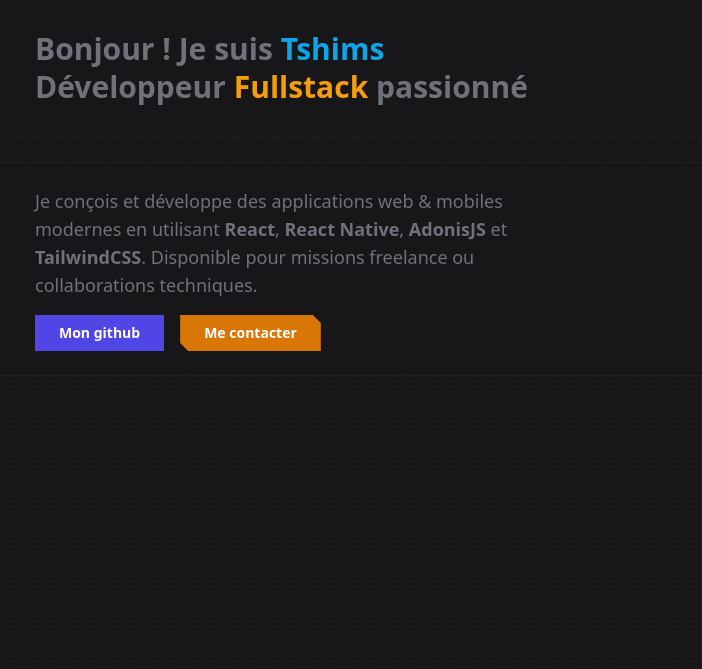
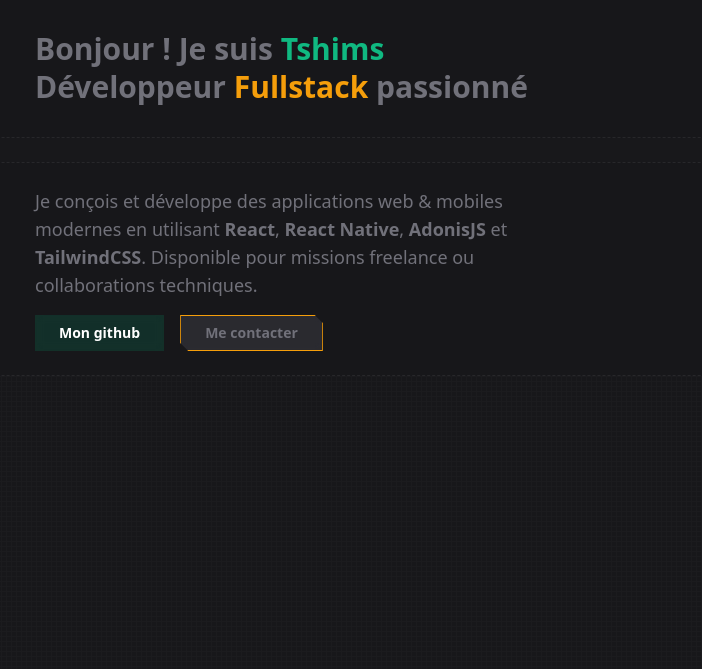
Before and after one commit to Bentshims/me-portfolio, a plain HTML site: page index.html in a window 1280 px wide. Shown: the part 131-800 px from the top of the page, without its empty margins (349-1051 px from the left). Drawn offline with nearby package versions, Linux system fonts and the light colour scheme.

Commit message:
harminisation des couleurs et ajout d'un z-index sur le bg du header

```diff
--- a/index.html
+++ b/index.html
@@ -53,7 +53,7 @@
         <div class="relative w-full">
 
           <div class="mx-auto flex items-center justify-between py-2">
-            <div class="absolute inset-0 bg-[linear-gradient(#3f3f46_1px,transparent_1px),linear-gradient(90deg,#3f3f46_1px,transparent_1px)] [background-size:3px_3px] opacity-10"></div>
+            <div class="absolute inset-0 z-[-1] bg-[linear-gradient(#3f3f46_1px,transparent_1px),linear-gradient(90deg,#3f3f46_1px,transparent_1px)] [background-size:3px_3px] opacity-10"></div>
             <a href="/" class="flex items-center space-x-2">
               <svg class="h-6 w-6 text-indigo-600 dark:text-indigo-400"></svg>
               <span class="font-semibold text-md text-zinc-800 dark:text-zinc-400">Ben Tshims</span>
@@ -100,7 +100,7 @@
           <div class="space-y-6">
             <h1 class="text-3xl font-semibold text-zinc-500 leading-tight border-y border-dashed border-zinc-800 w-full py-8 bg-zinc-900/80 backdrop-blur-sm">
               <div class="md:mx-96 md:max-w-6xl">
-                Bonjour ! Je suis <span class="text-sky-500">Tshims</span><br />
+                Bonjour ! Je suis <span class="text-emerald-500">Tshims</span><br />
                 Développeur <span class="text-amber-500">Fullstack</span> passionné
               </div>
             </h1>
@@ -111,10 +111,12 @@
                 <p class="-zinc-600 text-lg">
                   Je conçois et développe des applications web & mobiles modernes en utilisant <strong>React</strong>, <strong>React Native</strong>, <strong>AdonisJS</strong> et <strong>TailwindCSS</strong>. Disponible pour missions freelance ou collaborations techniques.
                 </p>
-                <button class="px-6 py-2 bg-indigo-600 text-white font-bold">
-                  Mon github
-                </button>
-                <button class="custom-border px-6 py-2 bg-amber-600 text-white font-bold">
+                <a href="https://github.com/Bentshims">
+                  <button class="px-6 py-2 bg-emerald-600/20 backdrop-blur-sm text-white font-bold">
+                    Mon github
+                  </button>
+                </a>
+                <button class="custom-border px-6 py-1 bg-zinc-700/50 backdrop-blur-sm text-zinc-500 font-bold border border-amber-500">
                   Me contacter
                 </button>
               </div>
```
